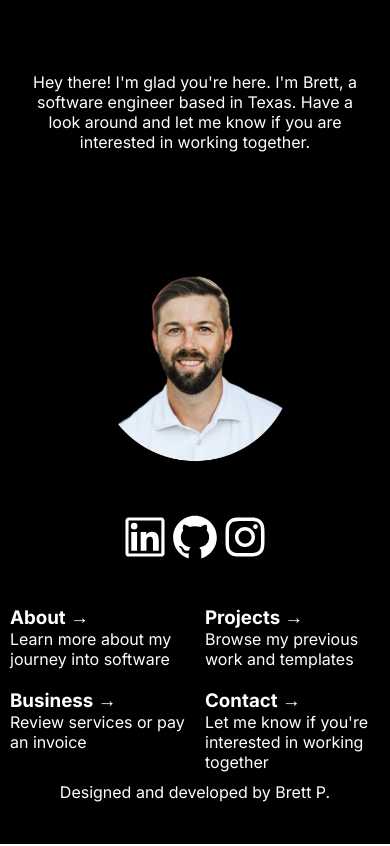
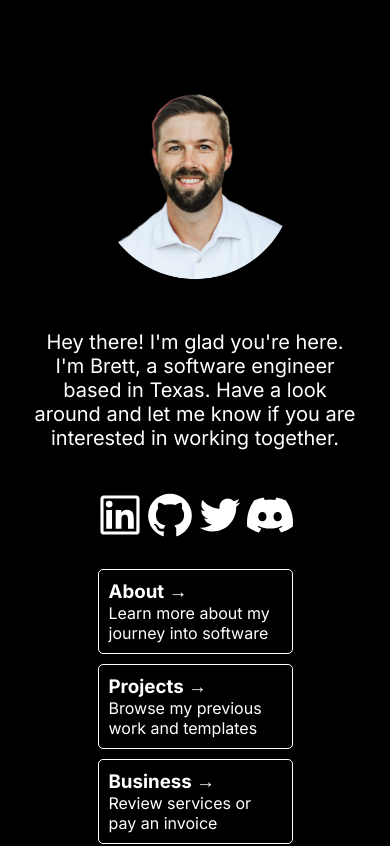
Before and after one commit to bperry13/portfolio, a Next.js app: page / in a window 390 px wide. Shown: the top 846 px of the page. Built offline with nearby package versions, Linux system fonts and the light colour scheme.

Commit message:
Pivoting to image background

```diff
--- a/app/page.js
+++ b/app/page.js
@@ -3,33 +3,41 @@ import styles from "./page.module.css";
 import "./globals.css";
 import { AiOutlineLinkedin } from "react-icons/ai";
 import { AiOutlineGithub } from "react-icons/ai";
-import { AiOutlineInstagram } from "react-icons/ai";
+import { AiOutlineTwitter } from "react-icons/ai";
+import { FaDiscord } from "react-icons/fa";
+import { FaReact } from "react-icons/fa";
+import { RiJavascriptFill } from "react-icons/ri";
+import { FaJava } from "react-icons/fa";
+import { FaPython } from "react-icons/fa";
+import { AiFillStar } from "react-icons/ai";
+import { AiOutlineStar } from "react-icons/ai";
 
 export default function Home() {
   return (
     <main className={styles.main}>
       <div className={styles.description}>
-        <p>
+        <div className={styles.welcome}>
           Hey there! I'm glad you're here. I'm Brett, a software engineer based
           in Texas. Have a look around and let me know if you are interested in
           working together.
-        </p>
         </div>
-      <div className={styles.description}>
         <div className={styles.image}>
           <Image src="/brett.png" alt="Brett Perry" width={300} height={300} />
         </div>
+      </div>
       <div className={styles.social}>
-          <a href="https://www.linkedin.com/in/brettjp/">
+        <a href="https://www.linkedin.com/in/brettjp/" target="_blank">
           <AiOutlineLinkedin alt="LinkedIn" size={50} />
         </a>
-          <a href="https://www.github.com/bperry13">
+        <a href="https://www.github.com/bperry13" target="_blank">
           <AiOutlineGithub alt="GitHub" size={50} />
         </a>
-          <a href="https://www.instagram.com">
-            <AiOutlineInstagram alt="Instagram" size={50} />
+        <a href="https://twitter.com/brettperry_dev" target="_blank">
+          <AiOutlineTwitter alt="Twitter" size={50} />
         </a>
-        </div>
+        <a href="https://www.discord.com" target="_blank">
+          <FaDiscord alt="Discord" size={50} />
+        </a>
       </div>
       <div className={styles.grid}>
         <a href="" className={styles.card}>
@@ -49,7 +57,7 @@ export default function Home() {
           <p>Let me know if you're interested in working together</p>
         </a>
       </div>
-      <div className="footer">
+      <div className={styles.footer}>
         <p>Designed and developed by Brett P.</p>
       </div>
     </main>
--- a/app/page.module.css
+++ b/app/page.module.css
@@ -5,14 +5,64 @@
   color: var(--text-color);
 }
 
-/* large - 1100px max*/
+/* ---------- large - 1100px max ---------- */
+
 .description {
+  /* parent */
   max-width: 1100px;
   margin: 0 auto;
-  padding: 30px;
+  display: flex;
+  flex-direction: row;
+  align-items: center;
 }
 
-/* mobile first - 700px max*/
+.image {
+  /* child */
+  order: 0;
+}
+
+.welcome {
+  /* child */
+  order: 1;
+  font-size: 20px;
+}
+
+.social {
+  /* parent */
+  max-width: 1100px;
+  margin: 10px auto;
+  display: flex;
+  align-items: center;
+  justify-content: space-around;
+}
+
+.grid {
+  /* parent */
+  max-width: 1100px;
+  margin: 10px auto;
+  display: flex;
+  justify-content: space-evenly;
+}
+
+.card {
+  /* child */
+  width: 25%;
+  box-sizing: border-box;
+  padding: 10px;
+  border: 1px solid var(--text-color);
+  border-radius: 5px;
+  margin: 5px;
+}
+
+.footer {
+  /* parent */
+  max-width: 1100px;
+  margin: 10px auto;
+  display: flex;
+  justify-content: flex-end;
+}
+
+/* ---------- mobile first - 700px max ---------- */
 @media (max-width: 700px) {
   .description {
     display: flex;
@@ -29,6 +79,12 @@
     display: flex;
     justify-content: center;
     height: 1/3;
+  }
+
+  .social {
+    display: flex;
+    align-items: center;
+    justify-content: space-evenly;
   }
 
   .grid {
@@ -78,21 +134,3 @@
     padding: 10px;
   }
 }
-
-/* large - 1100px max*/
-@media (max-width: 1100px) {
-  .main {
-  }
-
-  .description {
-  }
-
-  .image {
-  }
-
-  .grid {
-  }
-
-  .card {
-  }
-}
```
Also changed, not shown: app/about/about.module.css (+15 -0 lines), app/about/page.js (+41 -0 lines). Lines whose indentation alone changed are shown as unchanged.
